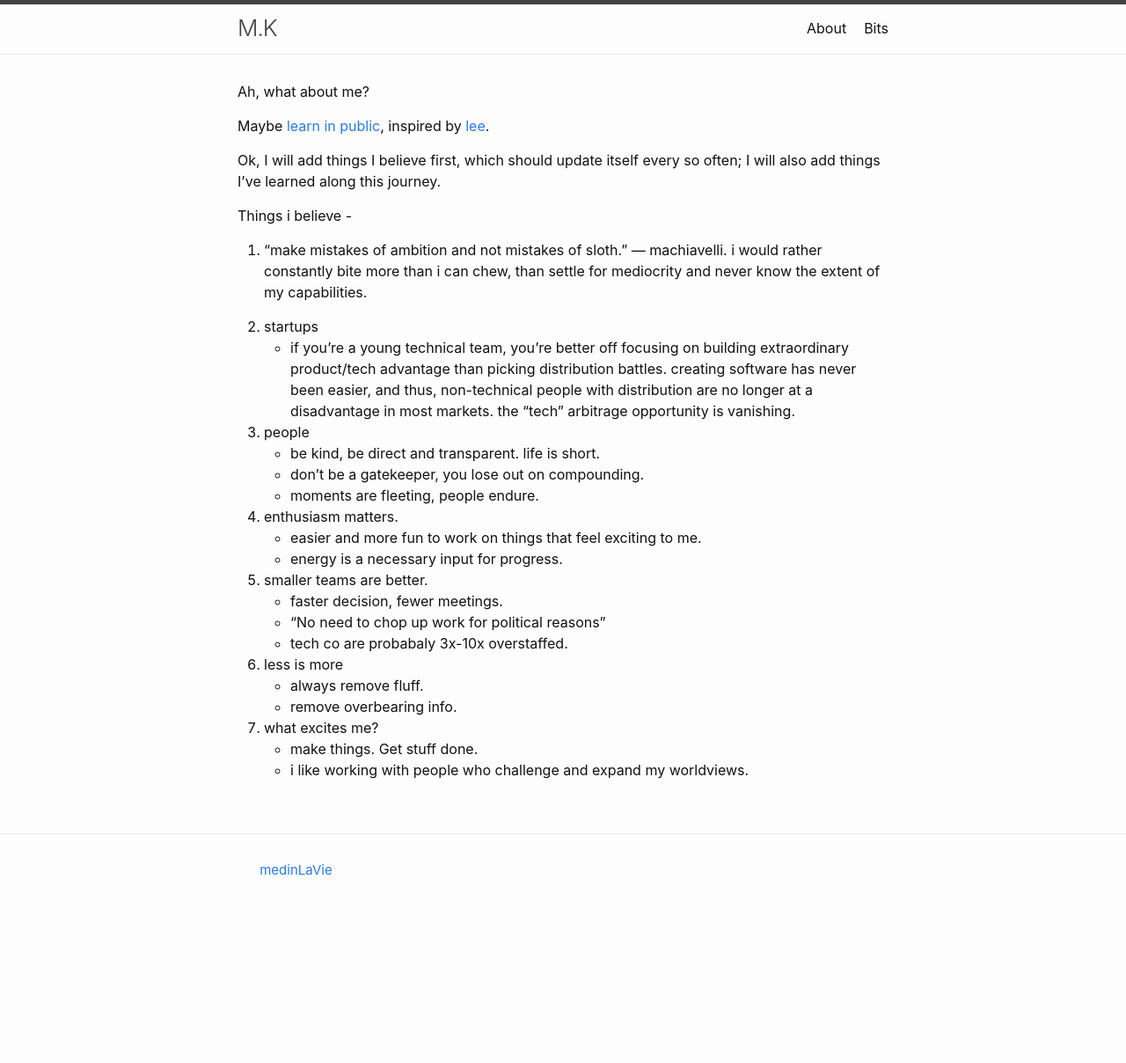
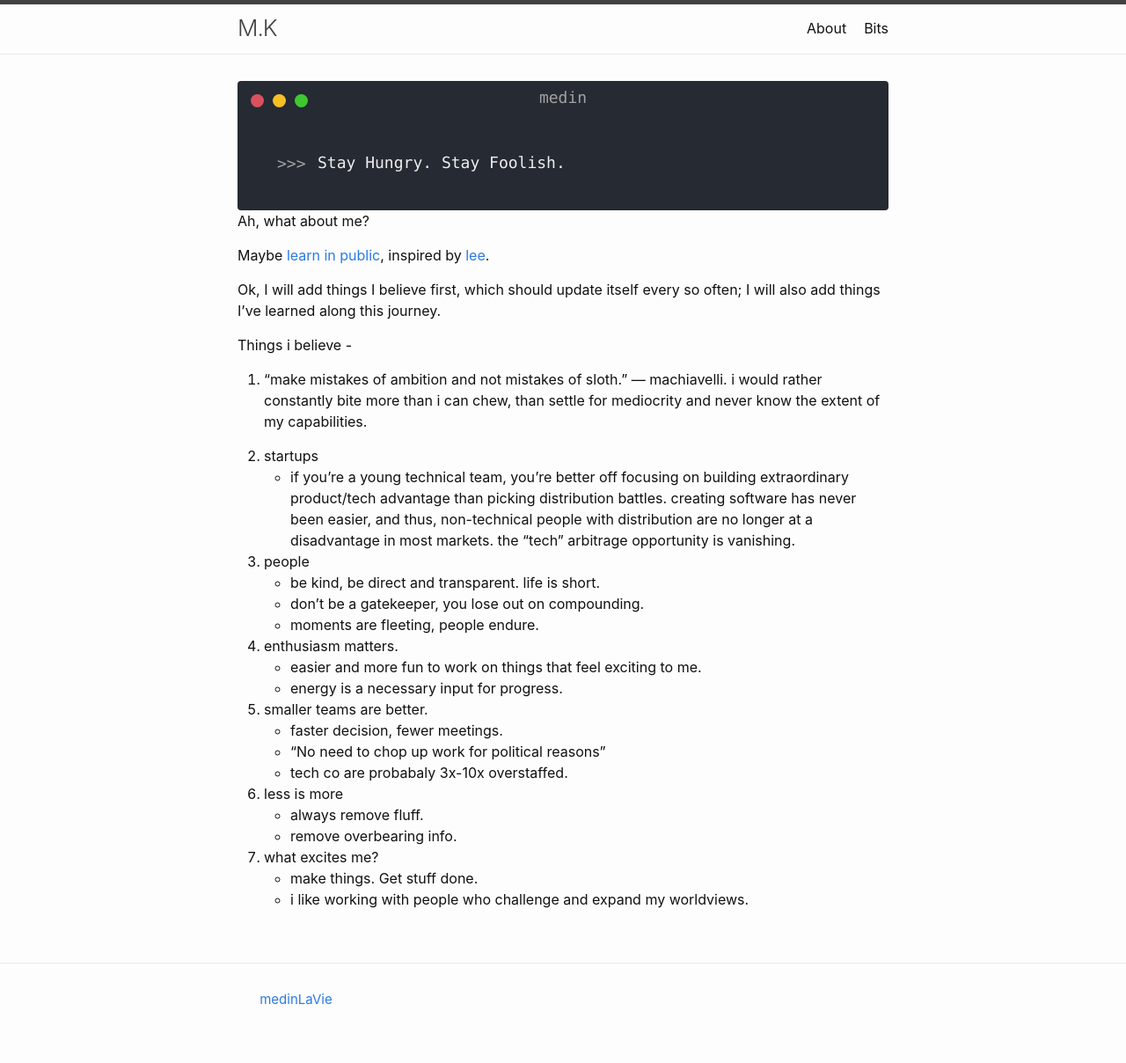
Before and after one commit to medinLaVie/medinLaVie.github.io, a Jekyll site: the page built from about.md, in a window 1280 px wide. Shown: the whole page at 88% size. Built offline with Jekyll 4.4.1, drawn with Linux system fonts in a browser that asks for light colours; before the commit the page ends 1060 px from its top, so only the background shows below that.

Commit message:
added terminal

```diff
--- a/_layouts/about.html
+++ b/_layouts/about.html
@@ -2,14 +2,25 @@
 layout: default
 ---
 <article class="post h-entry" itemscope itemtype="http://schema.org/BlogPosting">
+  <link rel="stylesheet" href="../assets/css/termynal.css">
+  <link href="https://fonts.googleapis.com/css?family=Fira+Mono">
+  <!-- the termynal container -->
+  <div id="termynal" data-termynal>
+    <span data-ty="input" data-ty-prompt=">>>">Stay Hungry. Stay Foolish.</span>
+  </div>
 
   <div class="post-content e-content" itemprop="articleBody">
     {{ content }}
   </div>
 
   {%- if site.disqus.shortname -%}
-    {%- include disqus_comments.html -%}
+  {%- include disqus_comments.html -%}
   {%- endif -%}
 
   <a class="u-url" href="{{ page.url | relative_url }}" hidden></a>
+
+
+  <!-- termynal animated script -->
+  <script src="../assets/js/termynal.js" data-termynal-container="#termynal"></script>
+
 </article>
--- /dev/null
+++ b/assets/css/termynal.css
@@ -0,0 +1,101 @@
+/**
+ * termynal.js
+ *
+ * @author Ines Montani <ines@ines.io>
+ * @version 0.0.1
+ * @license MIT
+ */
+
+:root {
+    --color-bg: #252a33;
+    --color-text: #eee;
+    --color-text-subtle: #a2a2a2;
+}
+
+[data-termynal] {
+    width: 750px;
+    max-width: 100%;
+    background: var(--color-bg);
+    color: var(--color-text);
+    font-size: 18px;
+    font-family: 'Fira Mono', Consolas, Menlo, Monaco, 'Courier New', Courier, monospace;
+    border-radius: 4px;
+    padding: 75px 45px 35px;
+    position: relative;
+    -webkit-box-sizing: border-box;
+    box-sizing: border-box;
+}
+
+[data-termynal]:before {
+    content: '';
+    position: absolute;
+    top: 15px;
+    left: 15px;
+    display: inline-block;
+    width: 15px;
+    height: 15px;
+    border-radius: 50%;
+    /* A little hack to display the window buttons in one pseudo element. */
+    background: #d9515d;
+    -webkit-box-shadow: 25px 0 0 #f4c025, 50px 0 0 #3ec930;
+    box-shadow: 25px 0 0 #f4c025, 50px 0 0 #3ec930;
+}
+
+[data-termynal]:after {
+    content: 'medin';
+    position: absolute;
+    color: var(--color-text-subtle);
+    top: 5px;
+    left: 0;
+    width: 100%;
+    text-align: center;
+}
+
+[data-ty] {
+    display: block;
+    line-height: 2;
+}
+
+[data-ty]:before {
+    /* Set up defaults and ensure empty lines are displayed. */
+    content: '';
+    display: inline-block;
+    vertical-align: middle;
+}
+
+[data-ty="input"]:before,
+[data-ty-prompt]:before {
+    margin-right: 0.75em;
+    color: var(--color-text-subtle);
+}
+
+[data-ty="input"]:before {
+    content: '$';
+}
+
+[data-ty][data-ty-prompt]:before {
+    content: attr(data-ty-prompt);
+}
+
+[data-ty-cursor]:after {
+    content: attr(data-ty-cursor);
+    font-family: monospace;
+    margin-left: 0.5em;
+    -webkit-animation: blink 1s infinite;
+    animation: blink 1s infinite;
+}
+
+
+/* Cursor animation */
+
+@-webkit-keyframes blink {
+    50% {
+        opacity: 0;
+    }
+}
+
+@keyframes blink {
+    50% {
+        opacity: 0;
+    }
+}
--- /dev/null
+++ b/assets/js/termynal.js
@@ -0,0 +1,198 @@
+
+/**
+ * termynal.js
+ * A lightweight, modern and extensible animated terminal window, using
+ * async/await.
+ *
+ * @author Ines Montani <ines@ines.io>
+ * @version 0.0.1
+ * @license MIT
+ */
+
+'use strict';
+
+/** Generate a terminal widget. */
+class Termynal {
+    /**
+     * Construct the widget's settings.
+     * @param {(string|Node)=} container - Query selector or container element.
+     * @param {Object=} options - Custom settings.
+     * @param {string} options.prefix - Prefix to use for data attributes.
+     * @param {number} options.startDelay - Delay before animation, in ms.
+     * @param {number} options.typeDelay - Delay between each typed character, in ms.
+     * @param {number} options.lineDelay - Delay between each line, in ms.
+     * @param {number} options.progressLength - Number of characters displayed as progress bar.
+     * @param {string} options.progressChar – Character to use for progress bar, defaults to █.
+     * @param {number} options.progressPercent - Max percent of progress.
+     * @param {string} options.cursor – Character to use for cursor, defaults to ▋.
+     * @param {Object[]} lineData - Dynamically loaded line data objects.
+     * @param {boolean} options.noInit - Don't initialise the animation.
+     */
+    constructor(container = '#termynal', options = {}) {
+        this.container = (typeof container === 'string') ? document.querySelector(container) : container;
+        this.pfx = `data-${options.prefix || 'ty'}`;
+        this.startDelay = options.startDelay
+            || parseFloat(this.container.getAttribute(`${this.pfx}-startDelay`)) || 600;
+        this.typeDelay = options.typeDelay
+            || parseFloat(this.container.getAttribute(`${this.pfx}-typeDelay`)) || 90;
+        this.lineDelay = options.lineDelay
+            || parseFloat(this.container.getAttribute(`${this.pfx}-lineDelay`)) || 1500;
+        this.progressLength = options.progressLength
+            || parseFloat(this.container.getAttribute(`${this.pfx}-progressLength`)) || 40;
+        this.progressChar = options.progressChar
+            || this.container.getAttribute(`${this.pfx}-progressChar`) || '█';
+        this.progressPercent = options.progressPercent
+            || parseFloat(this.container.getAttribute(`${this.pfx}-progressPercent`)) || 100;
+        this.cursor = options.cursor
+            || this.container.getAttribute(`${this.pfx}-cursor`) || '▋';
+        this.lineData = this.lineDataToElements(options.lineData || []);
+        if (!options.noInit) this.init()
+    }
+
+    /**
+     * Initialise the widget, get lines, clear container and start animation.
+     */
+    init() {
+        // Appends dynamically loaded lines to existing line elements.
+        this.lines = [...this.container.querySelectorAll(`[${this.pfx}]`)].concat(this.lineData);
+
+        /**
+         * Calculates width and height of Termynal container.
+         * If container is empty and lines are dynamically loaded, defaults to browser `auto` or CSS.
+         */
+        const containerStyle = getComputedStyle(this.container);
+        this.container.style.width = containerStyle.width !== '0px' ?
+            containerStyle.width : undefined;
+        this.container.style.minHeight = containerStyle.height !== '0px' ?
+            containerStyle.height : undefined;
+
+        this.container.setAttribute('data-termynal', '');
+        this.container.innerHTML = '';
+        this.start();
+    }
+
+    /**
+     * Start the animation and rener the lines depending on their data attributes.
+     */
+    async start() {
+        await this._wait(this.startDelay);
+
+        for (let line of this.lines) {
+            const type = line.getAttribute(this.pfx);
+            const delay = line.getAttribute(`${this.pfx}-delay`) || this.lineDelay;
+
+            if (type == 'input') {
+                line.setAttribute(`${this.pfx}-cursor`, this.cursor);
+                await this.type(line);
+                await this._wait(delay);
+            }
+
+            else if (type == 'progress') {
+                await this.progress(line);
+                await this._wait(delay);
+            }
+
+            else {
+                this.container.appendChild(line);
+                await this._wait(delay);
+            }
+
+            line.removeAttribute(`${this.pfx}-cursor`);
+        }
+    }
+
+    /**
+     * Animate a typed line.
+     * @param {Node} line - The line element to render.
+     */
+    async type(line) {
+        const chars = [...line.textContent];
+        const delay = line.getAttribute(`${this.pfx}-typeDelay`) || this.typeDelay;
+        line.textContent = '';
+        this.container.appendChild(line);
+
+        for (let char of chars) {
+            await this._wait(delay);
+            line.textContent += char;
+        }
+    }
+
+    /**
+     * Animate a progress bar.
+     * @param {Node} line - The line element to render.
+     */
+    async progress(line) {
+        const progressLength = line.getAttribute(`${this.pfx}-progressLength`)
+            || this.progressLength;
+        const progressChar = line.getAttribute(`${this.pfx}-progressChar`)
+            || this.progressChar;
+        const chars = progressChar.repeat(progressLength);
+        const progressPercent = line.getAttribute(`${this.pfx}-progressPercent`)
+            || this.progressPercent;
+        line.textContent = '';
+        this.container.appendChild(line);
+
+        for (let i = 1; i < chars.length + 1; i++) {
+            await this._wait(this.typeDelay);
+            const percent = Math.round(i / chars.length * 100);
+            line.textContent = `${chars.slice(0, i)} ${percent}%`;
+            if (percent > progressPercent) {
+                break;
+            }
+        }
+    }
+
+    /**
+     * Helper function for animation delays, called with `await`.
+     * @param {number} time - Timeout, in ms.
+     */
+    _wait(time) {
+        return new Promise(resolve => setTimeout(resolve, time));
+    }
+
+    /**
+     * Converts line data objects into line elements.
+     *
+     * @param {Object[]} lineData - Dynamically loaded lines.
+     * @param {Object} line - Line data object.
+     * @returns {Element[]} - Array of line elements.
+     */
+    lineDataToElements(lineData) {
+        return lineData.map(line => {
+            let div = document.createElement('div');
+            div.innerHTML = `<span ${this._attributes(line)}>${line.value || ''}</span>`;
+
+            return div.firstElementChild;
+        });
+    }
+
+    /**
+     * Helper function for generating attributes string.
+     *
+     * @param {Object} line - Line data object.
+     * @returns {string} - String of attributes.
+     */
+    _attributes(line) {
+        let attrs = '';
+        for (let prop in line) {
+            attrs += this.pfx;
+
+            if (prop === 'type') {
+                attrs += `="${line[prop]}" `
+            } else if (prop !== 'value') {
+                attrs += `-${prop}="${line[prop]}" `
+            }
+        }
+
+        return attrs;
+    }
+}
+
+/**
+* HTML API: If current script has container(s) specified, initialise Termynal.
+*/
+if (document.currentScript.hasAttribute('data-termynal-container')) {
+    const containers = document.currentScript.getAttribute('data-termynal-container');
+    containers.split('|')
+        .forEach(container => new Termynal(container))
+}
```
